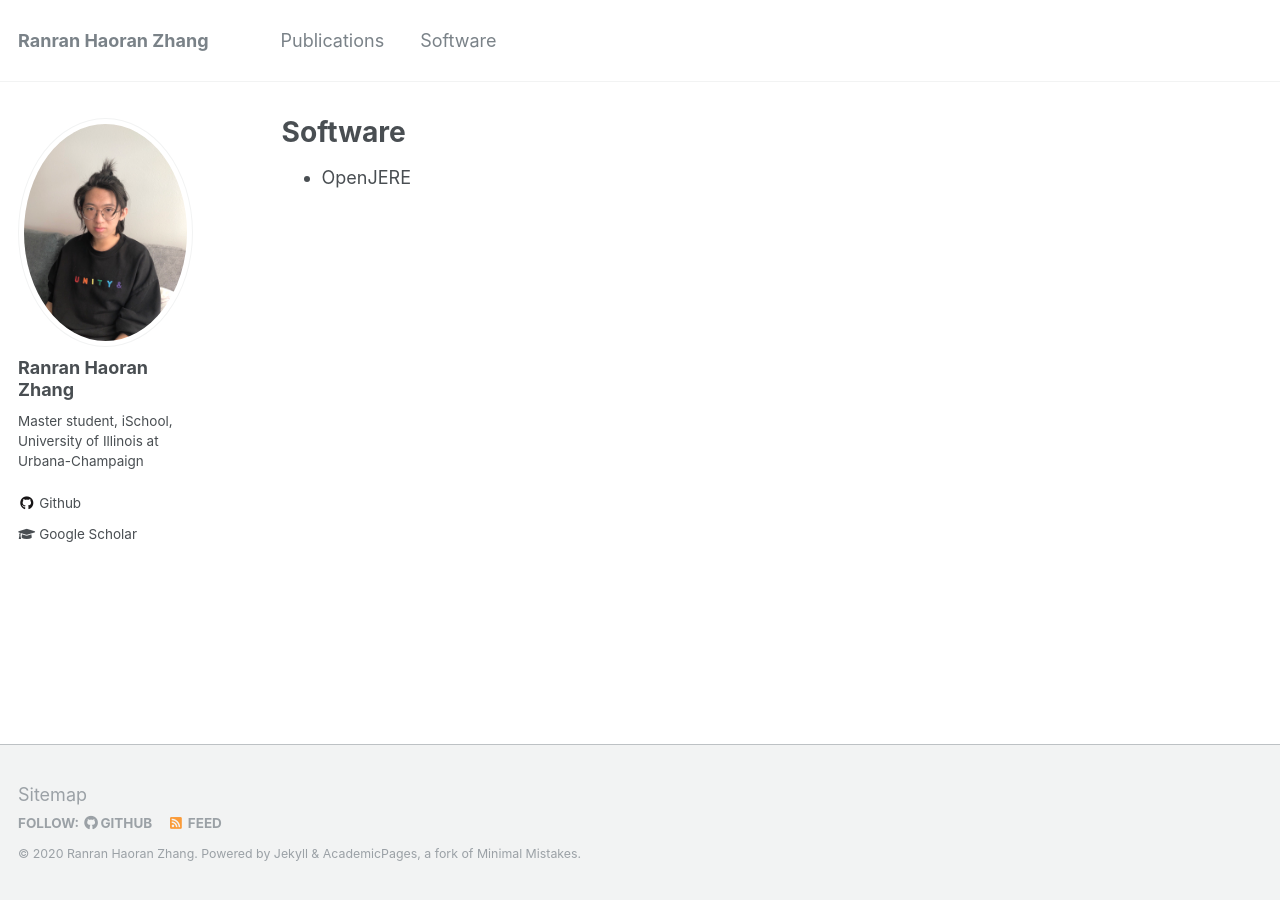
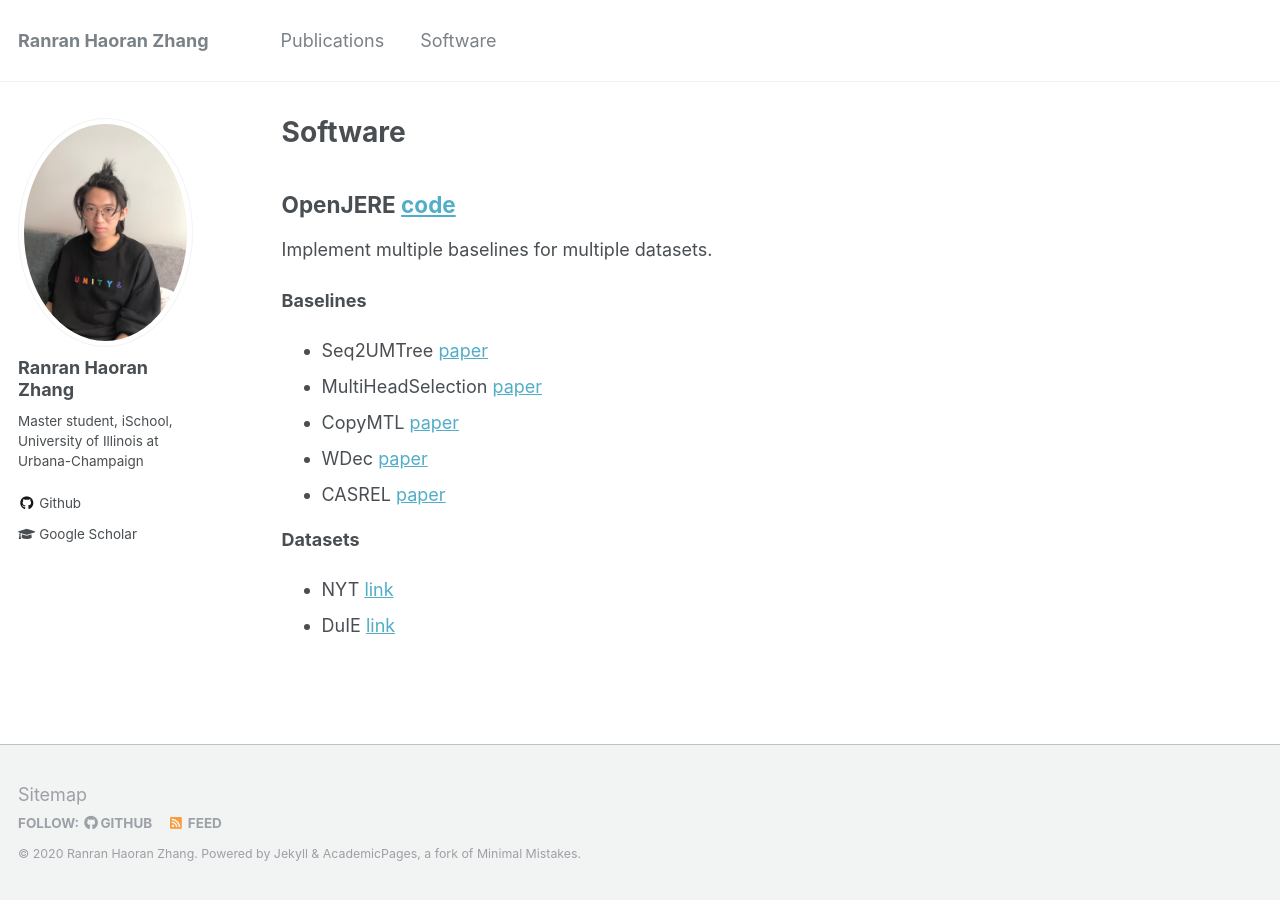
Before and after one commit to WindChimeRan/WindChimeRan.github.io, a Jekyll site: the page built from _pages/software.md, in a window 1280 px wide. Built offline with Jekyll 4.4.1, drawn with Linux system fonts in a browser that asks for light colours.

Commit message:
software ok?

```diff
--- a/_pages/software.md
+++ b/_pages/software.md
@@ -17,4 +17,19 @@ author_profile: true
 
 <!-- # Publications -->
 
-- OpenJERE
+## OpenJERE [code](https://github.com/WindChimeRan/OpenJERE)
+
+Implement multiple baselines for multiple datasets.
+
+**Baselines**
+
+- Seq2UMTree [paper](https://arxiv.org/pdf/2009.07503.pdf)
+- MultiHeadSelection [paper](https://arxiv.org/pdf/1804.07847.pdf)
+- CopyMTL [paper](https://arxiv.org/pdf/1911.10438.pdf)
+- WDec [paper](https://arxiv.org/pdf/1911.09886.pdf)
+- CASREL [paper](https://arxiv.org/pdf/1909.03227.pdf)
+
+**Datasets**
+
+- NYT [link](https://drive.google.com/open?id=1kAVwR051gjfKn3p6oKc7CzNT9g2Cjy6N)
+- DuIE [link](https://ai.baidu.com/broad/introduction?dataset=dureader)
```
Also changed, not shown: _pages/about.md (+8 -1 lines).
